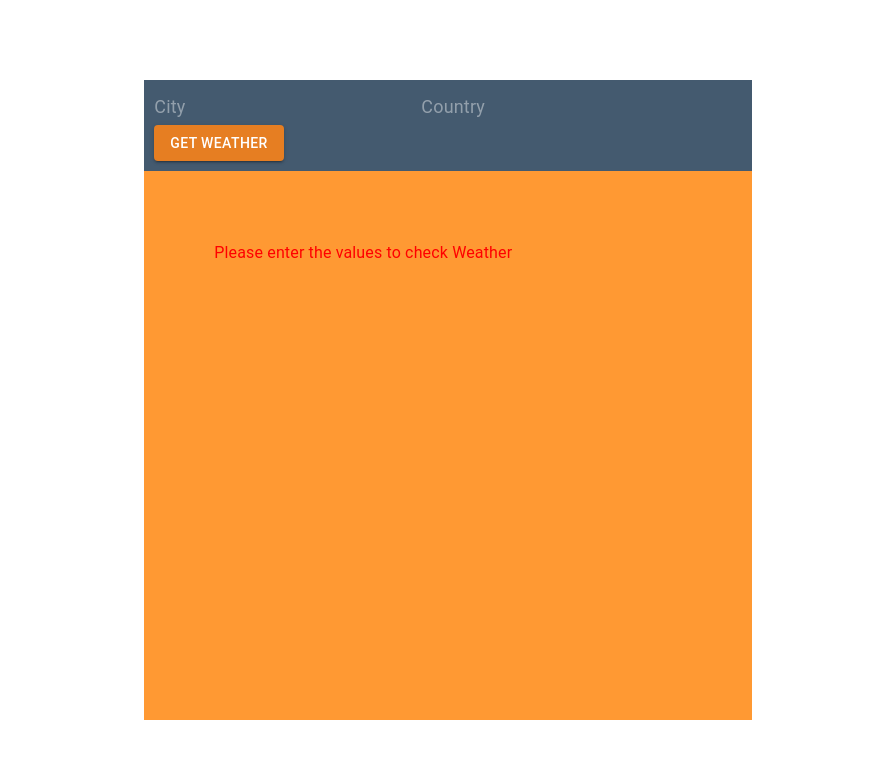
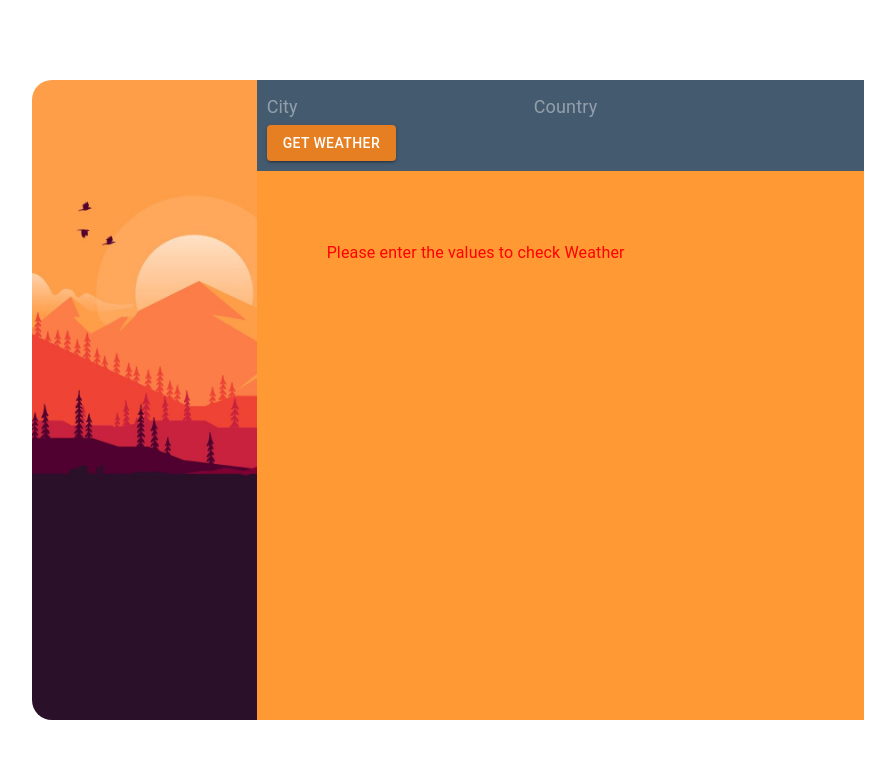
Before and after one commit to nainajohri95/weather-app, a React (Create React App) app: page / in a window 1280 px wide. Shown: the top 758 px of the page, without its empty margins (192-1087 px from the left). Built offline with nearby package versions, Linux system fonts and the light colour scheme.

Commit message:
added image

```diff
--- a/src/pages/Home.jsx
+++ b/src/pages/Home.jsx
@@ -27,6 +27,7 @@ function Home() {
 
   return (
     <Component>
+      <Image />
       <Box style={{ width: "73%", height: "80%", background: "#FF9933" }}>
         <Form setResult={setResult} />
         <Information result={result} />
```
